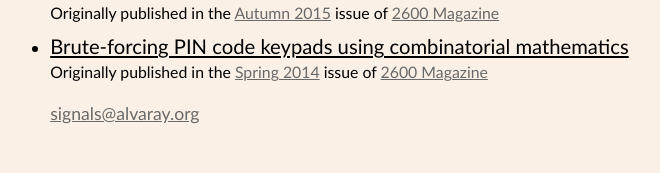
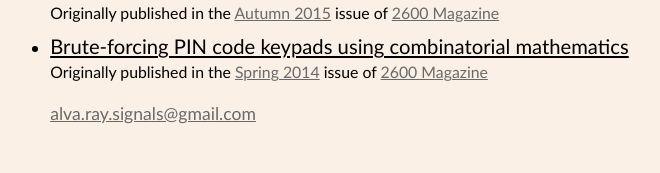
Before and after one commit to alvaray/alvaray.org, a Jekyll site: the page built from index.html, in a window 1280 px wide. Shown: the part 127-300 px from the top of the page, without its empty margins (273-933 px from the left). Built offline with Jekyll 4.4.1, drawn with Linux system fonts in a browser that asks for light colours.

Commit message:
Update _config.yml

```diff
--- a/_config.yml
+++ b/_config.yml
@@ -6,5 +6,5 @@ author: Alva Ray
 description: 'Shiny signals, signed: Alva Ray'
 live_url: http://alvaray.org
 live_hostname: alvaray.org
-email: signals@alvaray.org
+email: alva.ray.signals@gmail.com
 google_analytics_id: UA-50156816-1
```
